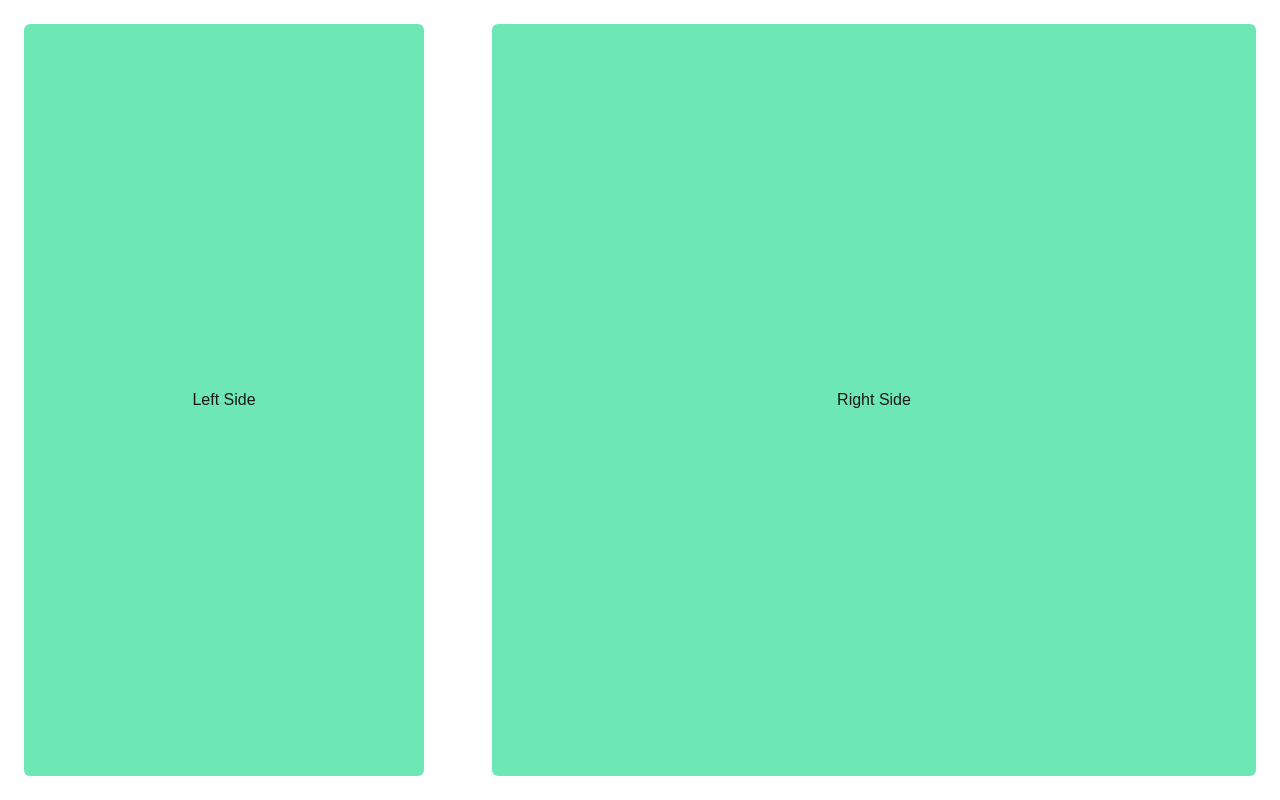
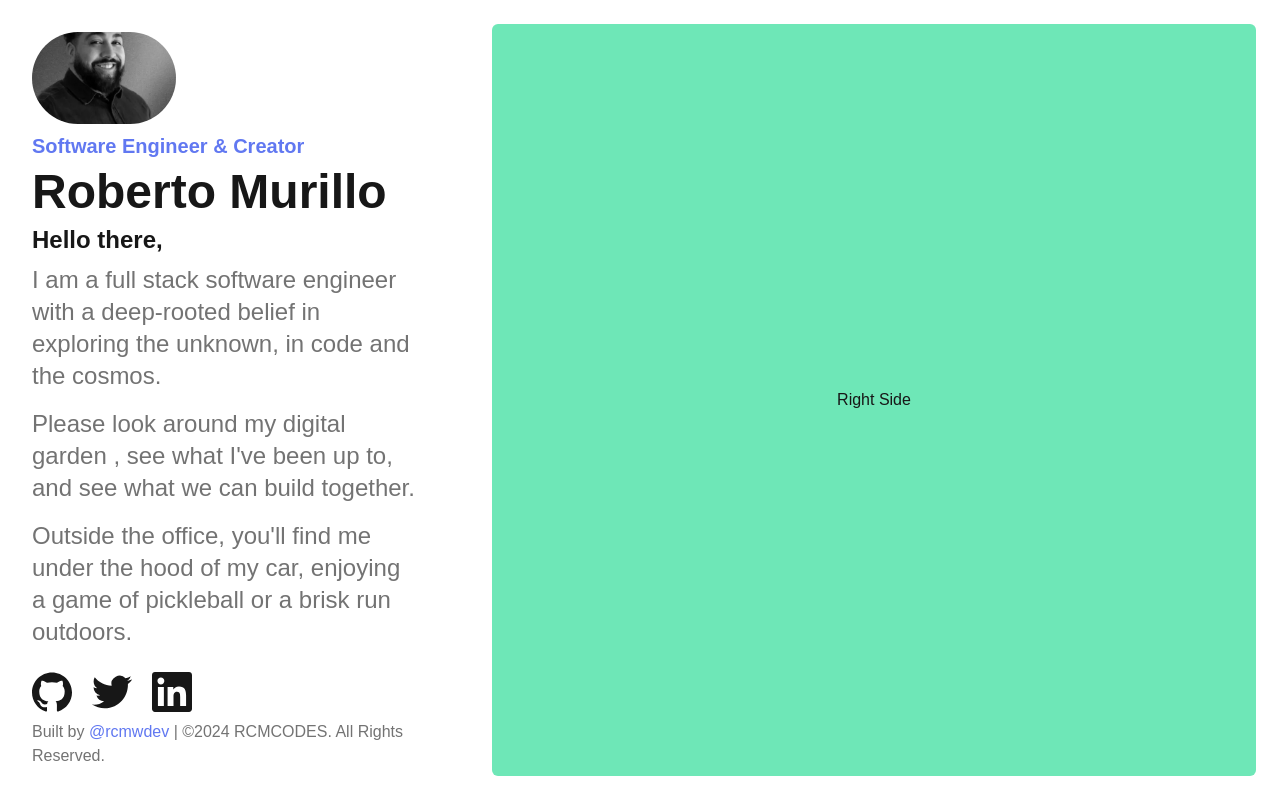
Before and after one commit to rcm-webdev/nextjs-portfolio-bento, a Next.js app: page / in a window 1280 px wide. Built offline with nearby package versions, Linux system fonts and the light colour scheme; a web font is replaced by a local one.

Commit message:
create bio section with profile picture and links

```diff
--- a/app/page.tsx
+++ b/app/page.tsx
@@ -1,13 +1,89 @@
 import Image from "next/image";
+import profilePic from "../public/profile.webp";
 import { ThemeToggle } from "./components/theme-toggle";
+import { siteConfig } from "@/config/site-config";
+import { SiGithub, SiTwitter, SiLinkedin } from "react-icons/si";
 
 export default function Home() {
   return (
     <main className="flex gap-5 flex-1 w-full h-full ">
       {/* Left Side */}
-      <div className="flex-1 p-6  h-full max-w-md">
-        <div className="bg-emerald-300 rounded-md flex items-center justify-center dark:bg-emerald-900  h-full">
-          Left Side
+      <div className="flex-1 p-8  h-full max-w-md">
+        <div className="rounded-md flex flex-col  space-y-2 h-full">
+          {/* Avatar */}
+          <a
+            href="/"
+            className="relative w-36 h-36 overflow-hidden rounded-full  "
+          >
+            <Image
+              src={profilePic}
+              alt="avatar"
+              layout="fill"
+              objectFit="cover"
+              objectPosition="center"
+              priority
+              loading="eager"
+              placeholder="blur"
+              className="filter grayscale hover:grayscale-0 transition duration-1000"
+            />
+          </a>
+
+          <div className="flex flex-col gap-2">
+            {/* Title */}
+            <div className="text-primary text-xl font-semibold">
+              {siteConfig.title}
+            </div>
+            {/* Full Name */}
+            <h1 className="text-5xl font-bold">{siteConfig.creator} </h1>
+            {/* Greetings */}
+            <h2 className="text-2xl font-semibold">{siteConfig.greetings} </h2>
+            {/* Body */}
+            <div className="text-2xl text-neutral-500 font-light">
+              {siteConfig
+                .bodyContent()
+                .split("\n\n")
+                .map((paragraph, index) => (
+                  <p key={index} className="mb-4">
+                    {paragraph}
+                  </p>
+                ))}
+            </div>
+          </div>
+          {/* Buttons */}
+          <div className="flex gap-5 w-full">
+            {/* Github */}
+            <button>
+              <a href="https://github.com/rcm-webdev" target="_blank">
+                <SiGithub size={40} className="hover:text-primary" />
+              </a>
+            </button>
+
+            {/* Twitter */}
+            <button>
+              <a href="https://x.com/rcmwdev">
+                <SiTwitter size={40} className="hover:text-primary" />
+              </a>
+            </button>
+
+            {/* LinkedIn */}
+            <button>
+              <a href="https://www.linkedin.com/in/roberto-c-murillo/">
+                <SiLinkedin size={40} className="hover:text-primary" />
+              </a>
+            </button>
+          </div>
+          {/* Footer */}
+          <div>
+            <div>
+              <span className="text-neutral-500">
+                Built by{" "}
+                <a href="https://x.com/rcmwdev" className="text-primary">
+                  @rcmwdev
+                </a>{" "}
+                | &#169;2024 RCMCODES. All Rights Reserved.
+              </span>
+            </div>
+          </div>
         </div>
       </div>
 
--- a/config/site-config.ts
+++ b/config/site-config.ts
@@ -1,11 +1,14 @@
 export const siteConfig = {
   creator: "Roberto Murillo",
-  title: "Full Stack Software Engineer & Creator",
+  title: "Software Engineer & Creator",
   greetings: "Hello there,",
   intro:
-    "I am a software engineer with a deep-rooted belief in exploring the unknown, in code and the cosmos. ",
+    "I am a full stack software engineer with a deep-rooted belief in exploring the unknown, in code and the cosmos. ",
   instruction:
-    "Please look around my digital garden, see what I've been up to, and see what we can build together. ",
+    "Please look around my digital garden , see what I've been up to, and see what we can build together. ",
   bio: "Outside the office, you'll find me under the hood of my car, enjoying a game of pickleball or a brisk run outdoors. ",
   email: "bobbity.bobber@majinbobbity.com",
+  bodyContent: function () {
+    return `${this.intro}\n\n${this.instruction}\n\n${this.bio}`;
+  },
 } as const;
--- a/package.json
+++ b/package.json
@@ -13,7 +13,9 @@
     "next": "14.2.4",
     "next-themes": "^0.3.0",
     "react": "^18",
-    "react-dom": "^18"
+    "react-dom": "^18",
+    "react-icons": "^5.2.1",
+    "simple-icons": "^12.4.0"
   },
   "devDependencies": {
     "@types/node": "^20",
```
Also changed, not shown: public/profile.webp (added), 1 other file (tests, documents, lock files or other folders).
